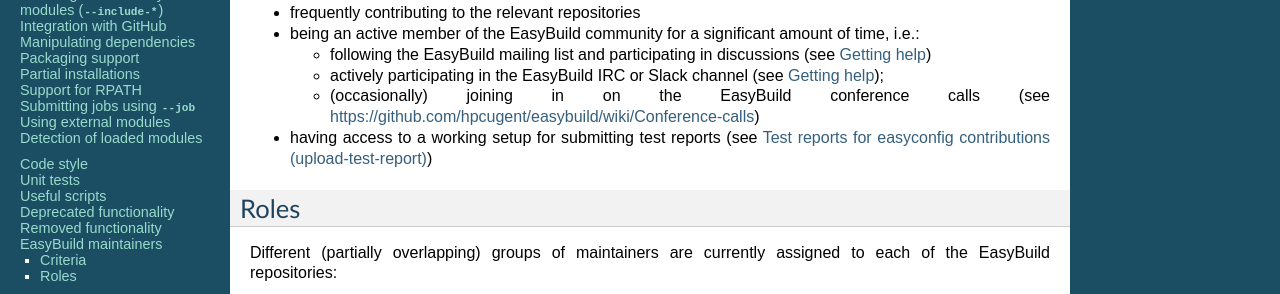
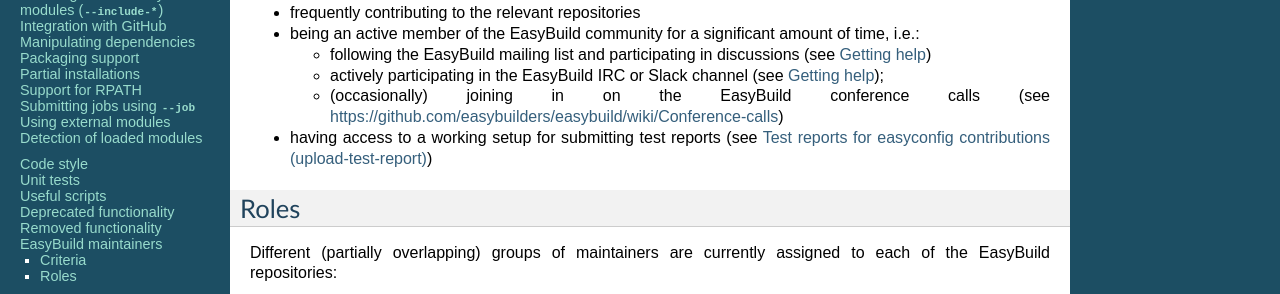
Before and after one commit to easybuilders/easybuild, a Sphinx documentation site: the page built from docs/Maintainers.rst, in a window 1280 px wide. Shown: the part 497-791 px from the top of the page. Built offline with Sphinx 7.4.7, drawn with Linux system fonts in a browser that asks for light colours; some of the changed lines change nothing that is shown.

Commit message:
fix ref to github.com/hpcugent, should be github.com/easybuilders

```diff
--- a/docs/Maintainers.rst
+++ b/docs/Maintainers.rst
@@ -23,7 +23,7 @@
 
   * following the EasyBuild mailing list and participating in discussions (see :ref:`getting_help`)
   * actively participating in the EasyBuild IRC or Slack channel (see :ref:`getting_help`);
-  * (occasionally) joining in on the EasyBuild conference calls (see https://github.com/hpcugent/easybuild/wiki/Conference-calls)
+  * (occasionally) joining in on the EasyBuild conference calls (see https://github.com/easybuilders/easybuild/wiki/Conference-calls)
 
 * having access to a working setup for submitting test reports (see :ref:`contributing_review_process_test_reports`)
 
```
